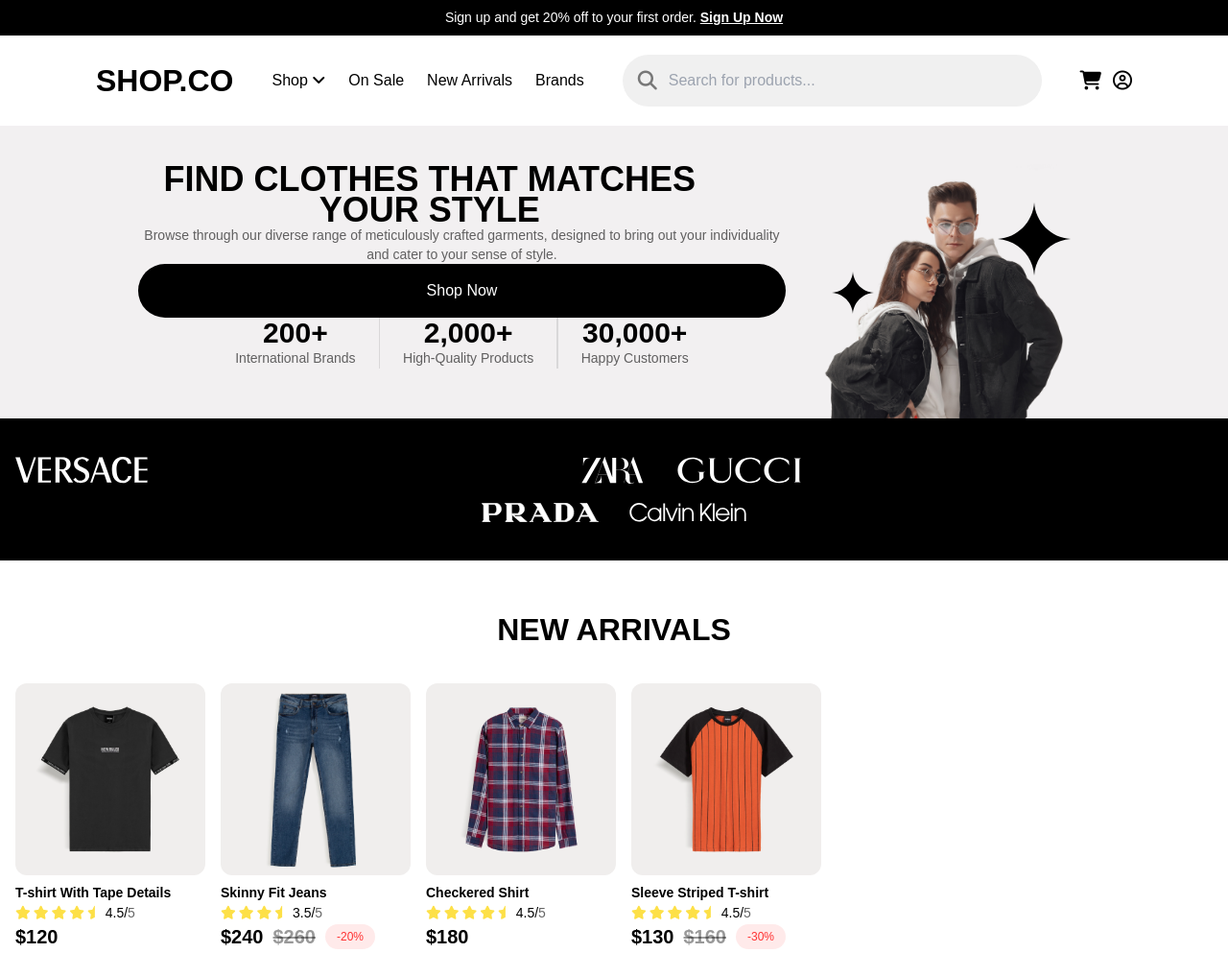
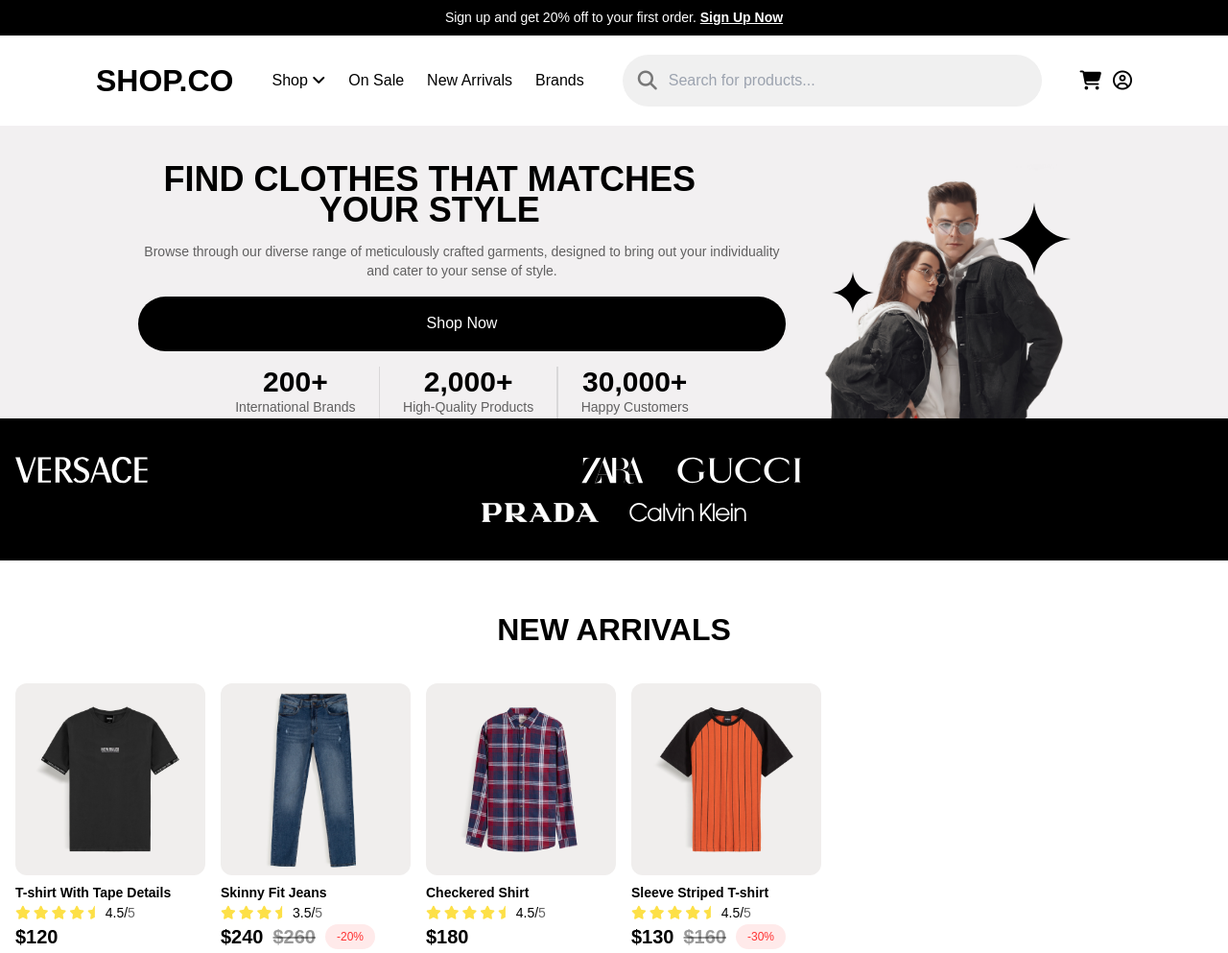
Before and after one commit to asekabtw/shopco, a website: page src/index.html in a window 1280 px wide. Shown: the top 993 px of the page at 96% size. Drawn offline with Linux system fonts and the light colour scheme.

Commit message:
add gap lg

```diff
--- a/src/index.html
+++ b/src/index.html
@@ -152,7 +152,7 @@
           class="grid px-4 gap-5 pt-10 sm:w-[80%] sm:mx-auto sm:text-center lg:grid-cols-[repeat(2,_auto)]"
         >
           <!-- STATS -->
-          <div>
+          <div class="lg:grid gap-4">
             <!-- TEXT -->
             <h1 class="font-extrabold text-4xl w-[90%] leading-8 font-main">
               FIND CLOTHES THAT MATCHES YOUR STYLE
```
Also changed, not shown: src/style.css.
